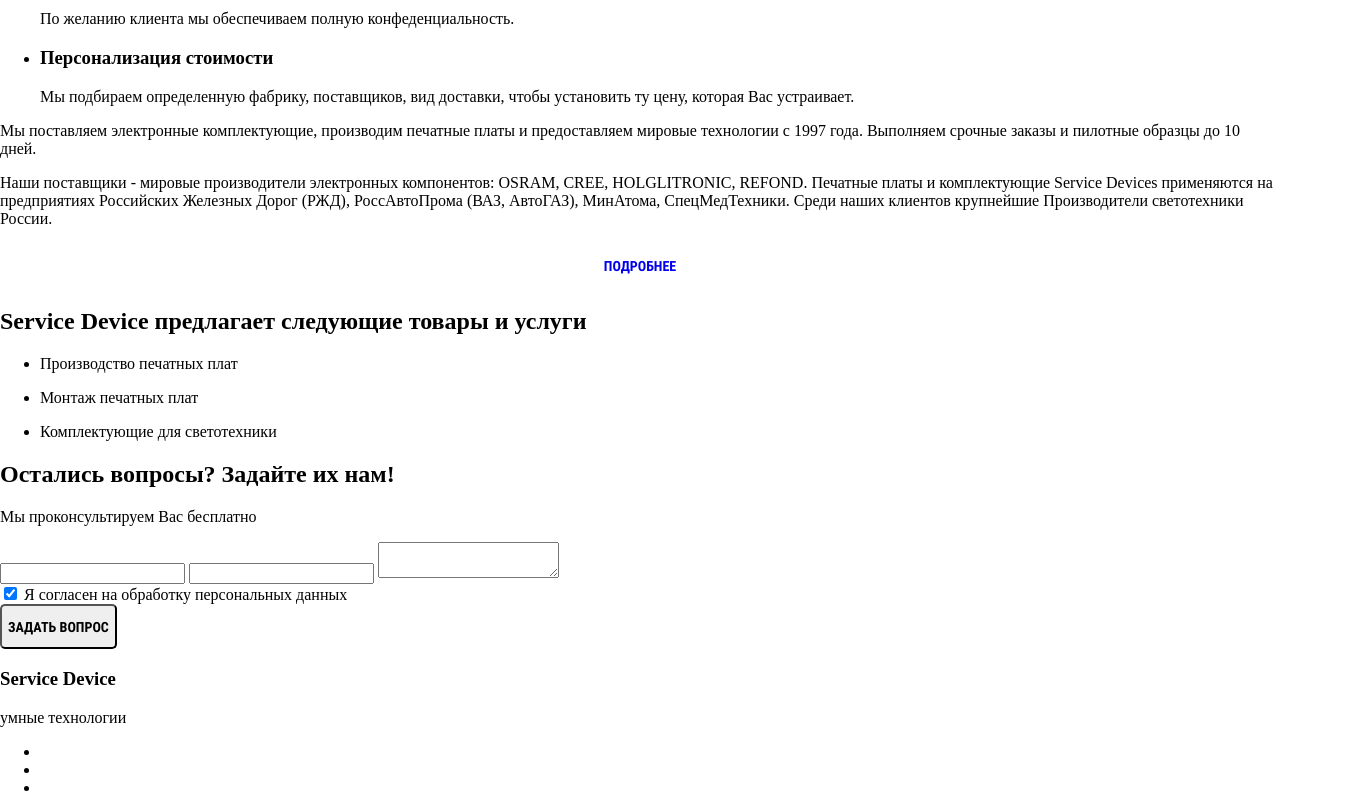
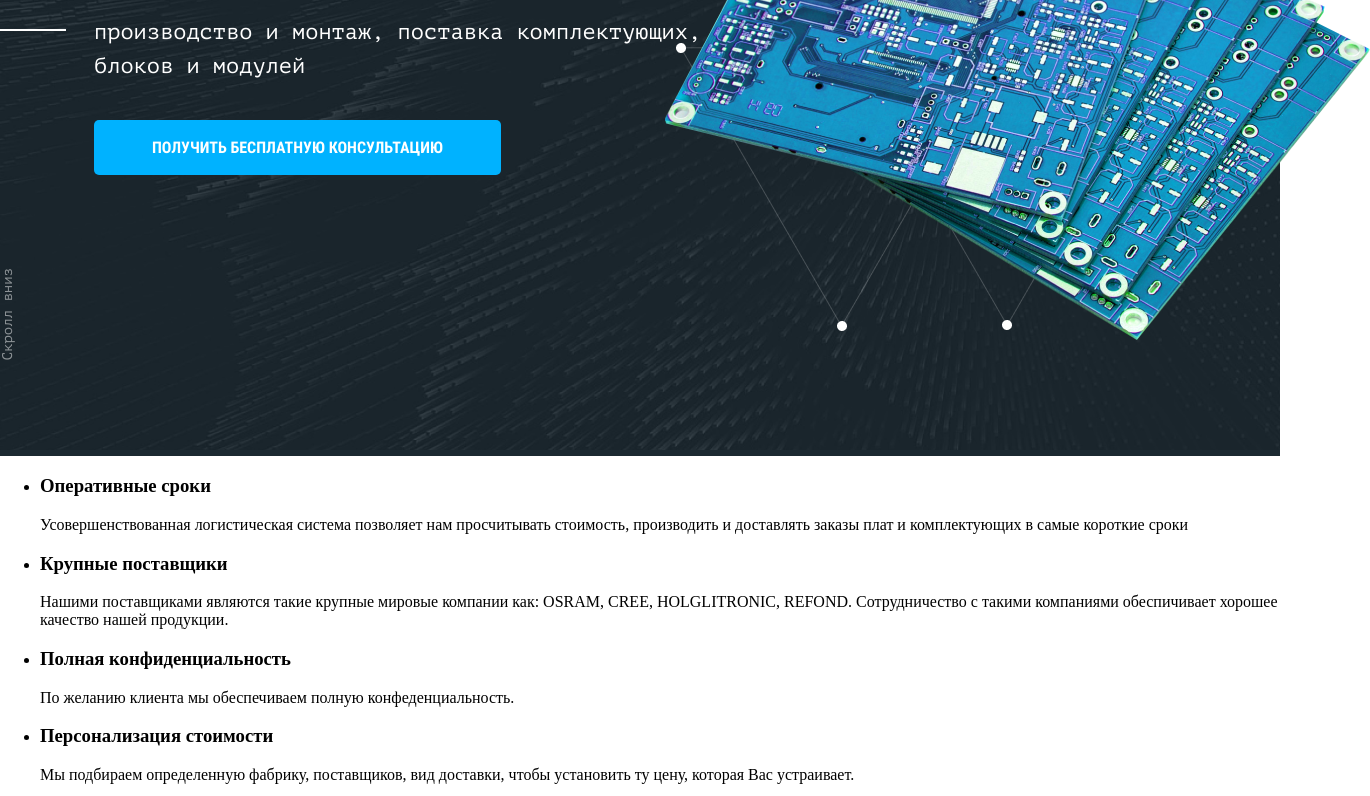
Before and after one commit to gangertor4/Terekhov_device, a website: page index.html in a window 1280 px wide. Shown: the part 428-1224 px from the top of the page, 1370 px wide, since content can reach past the window. Drawn offline with Linux system fonts and the light colour scheme.

Commit message:
Основной блок в десктопе

```diff
--- a/index.html
+++ b/index.html
@@ -34,7 +34,7 @@
       <h1>печатные платы</h1>
       <p>производство и монтаж, поставка комплектующих, блоков и модулей</p>
       <a href="#" class="main__btn-consult">Получить бесплатную консультацию</a>
-      <a href="" class="main__down">скролл вниз</a>
+      <a href="#" class="main__down">Cкролл вниз</a>
     </section>
   </header>
   <main>
--- a/sass/header.scss
+++ b/sass/header.scss
@@ -1,6 +1,14 @@
 .header {
   background-color: $dark-blue;
   padding-top: 33px;
+  background-image: url("../img/main_bg.png");
+  background-repeat: no-repeat;
+
+  @media (min-resolution: 144dpi),
+  (min-resolution: 1.5dppx) {
+    background-image: url("../img/main_bg@2x.png");
+    background-size: contain;
+  }
 
   @media (max-width: $tablet-width) {
     padding-left: 25px;
--- /dev/null
+++ b/sass/main.scss
@@ -0,0 +1,108 @@
+.main {
+  max-width: 1411px;
+  margin: 0 auto;
+  margin-top: 231px;
+  position: relative;
+  z-index: 10;
+
+  &::before {
+    content: "";
+    position: absolute;
+    width: 705px;
+    height: 515px;
+    background-image: url("../img/main_circuit.png");
+
+    @media (min-resolution: 144dpi),
+    (min-resolution: 1.5dppx) {
+      background-image: url("../img/main_circuit@2x.png");
+      background-size: contain;
+    }
+
+    top: -65px;
+    right: -90px;
+    z-index: -1;
+  }
+
+  &::after {
+    content: "";
+    position: absolute;
+    width: 670px;
+    height: 641px;
+    background-image: url("../img/main_triangulars.png");
+
+    @media (min-resolution: 144dpi),
+    (min-resolution: 1.5dppx) {
+      background-image: url("../img/main_triangulars@2x.png");
+      background-size: contain;
+    }
+
+    top: -200px;
+    right: -45px;
+    z-index: -2;
+  }
+
+
+  h1 {
+    font-family: $custom-font-roboto;
+    font-weight: 700;
+    font-size: 80px;
+    letter-spacing: 0.07em;
+    text-transform: uppercase;
+    color: $basic-white;
+    margin: 0;
+    margin-bottom: 31px;
+  }
+
+  p {
+    font-family: $custom-font-pt;
+    font-weight: 400;
+    font-size: 22px;
+    line-height: 34px;
+    color: $basic-white;
+    width: 683px;
+    padding-left: 94px;
+    position: relative;
+    margin: 0;
+    margin-bottom: 37px;
+
+    &::before {
+      content: "";
+      position: absolute;
+      width: 66px;
+      height: 2px;
+      background-color: $basic-white;
+      left: 0;
+      top: 14px;
+    }
+  }
+}
+
+.main__btn-consult {
+  width: 407px;
+  height: 55px;
+  display: flex;
+  justify-content: center;
+  align-items: center;
+  background-color: $light-blue;
+  border-radius: 5px;
+  font-family: $custom-font-roboto;
+  font-weight: 700;
+  font-size: 16px;
+  text-transform: uppercase;
+  text-decoration: none;
+  color: $basic-white;
+  margin-left: 94px;
+  margin-bottom: 93px;
+}
+
+.main__down {
+  font-family: $custom-font-pt;
+  font-weight: 400;
+  font-size: 14px;
+  color: $basic-white;
+  text-decoration: none;
+  opacity: 0.5;
+  writing-mode: tb-rl;
+  transform: rotate(-180deg);
+  margin-bottom: 92px;
+}
--- a/sass/style.scss
+++ b/sass/style.scss
@@ -1,6 +1,7 @@
 @import "common.scss";
 @import "visually-hidden.scss";
 @import "variables.scss";
+@import "button.scss";
 @import "header.scss";
 @import "header-top.scss";
-@import "button.scss";
+@import "main.scss";
--- a/sass/variables.scss
+++ b/sass/variables.scss
@@ -8,3 +8,4 @@
 $basic-white: #ffffff;
 $logo-grey: #788891;
 $dark-blue: #1b2931;
+$light-blue: #00b2ff;
```
Also changed, not shown: css/style.css, img/main_bg.png (added), img/main_bg@2x.png (added), 1 other file.
